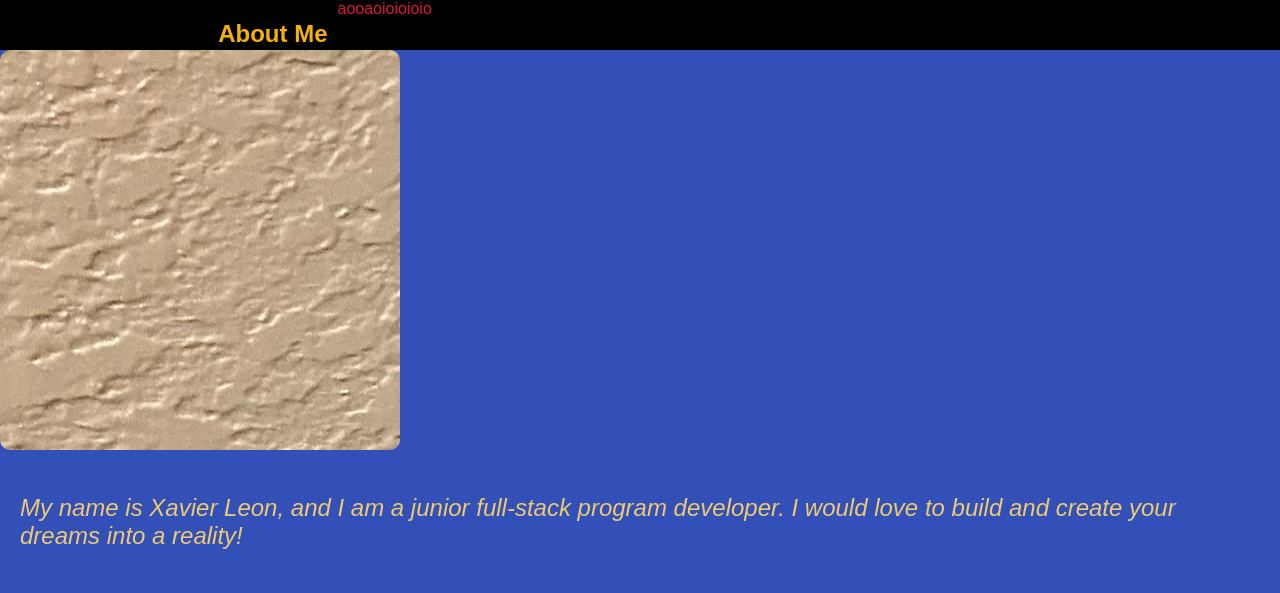
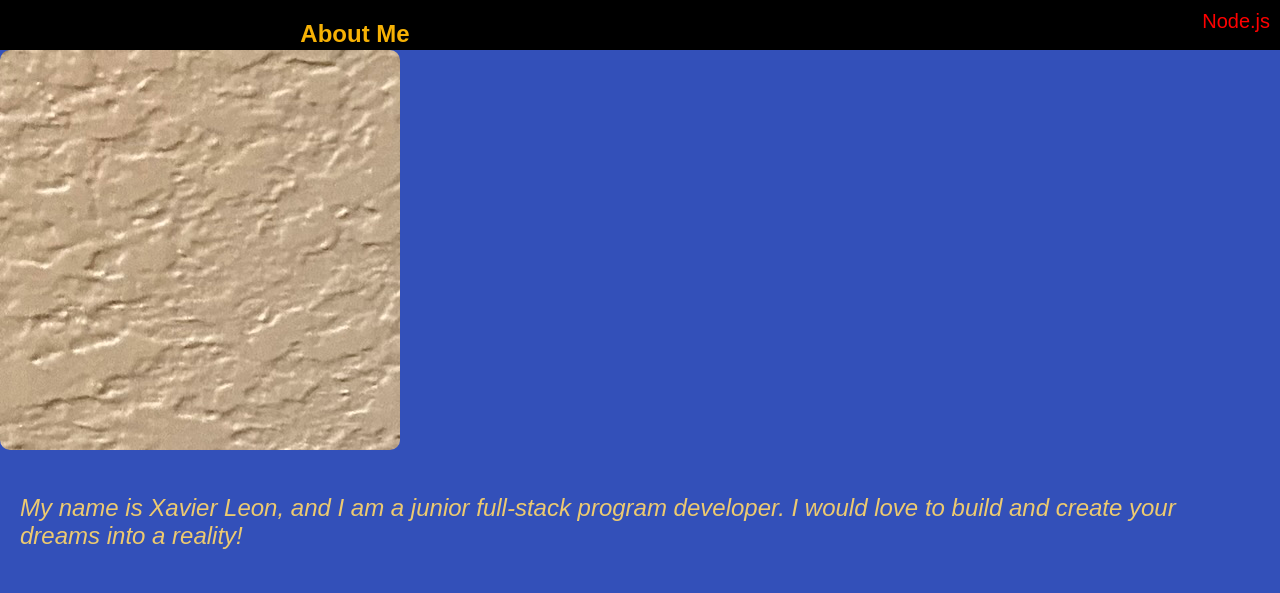
Before and after one commit to lateralmonster1/Portfolio, a plain HTML site: page index.html in a window 1280 px wide. Shown: the top 593 px of the page. Drawn offline with Linux system fonts and the light colour scheme.

Commit message:
aligned lists

```diff
--- a/assets/style.css
+++ b/assets/style.css
@@ -94,9 +94,11 @@ background-image:url("c:\Users\Mikes\Downloads\UCF\Bootcamp\BOOTCAMP\class\chall
 }
 
 ul li {
-float:  right;
-  margin-left: 10px;
-    color: crimson;
+position: absolute;
+top: 10px;
+right: 10px;
+color: red;
+font-size: 20px
 }
 
 #header-1 {
@@ -111,6 +113,7 @@ float:  right;
     border:goldenrod
     box-shadow: 0 4px 8px goldenrod
     margin:px #bea749;
+
 
 }
 .box-model {
--- a/index.html
+++ b/index.html
@@ -13,7 +13,7 @@
         <div id="About-me"><h1> About Me</h1>
         <ul>
 
-            <li>aooaoioioioio</li>
+            <li>Node.js</li>
             <li></li>
             <li></li>
 
```
